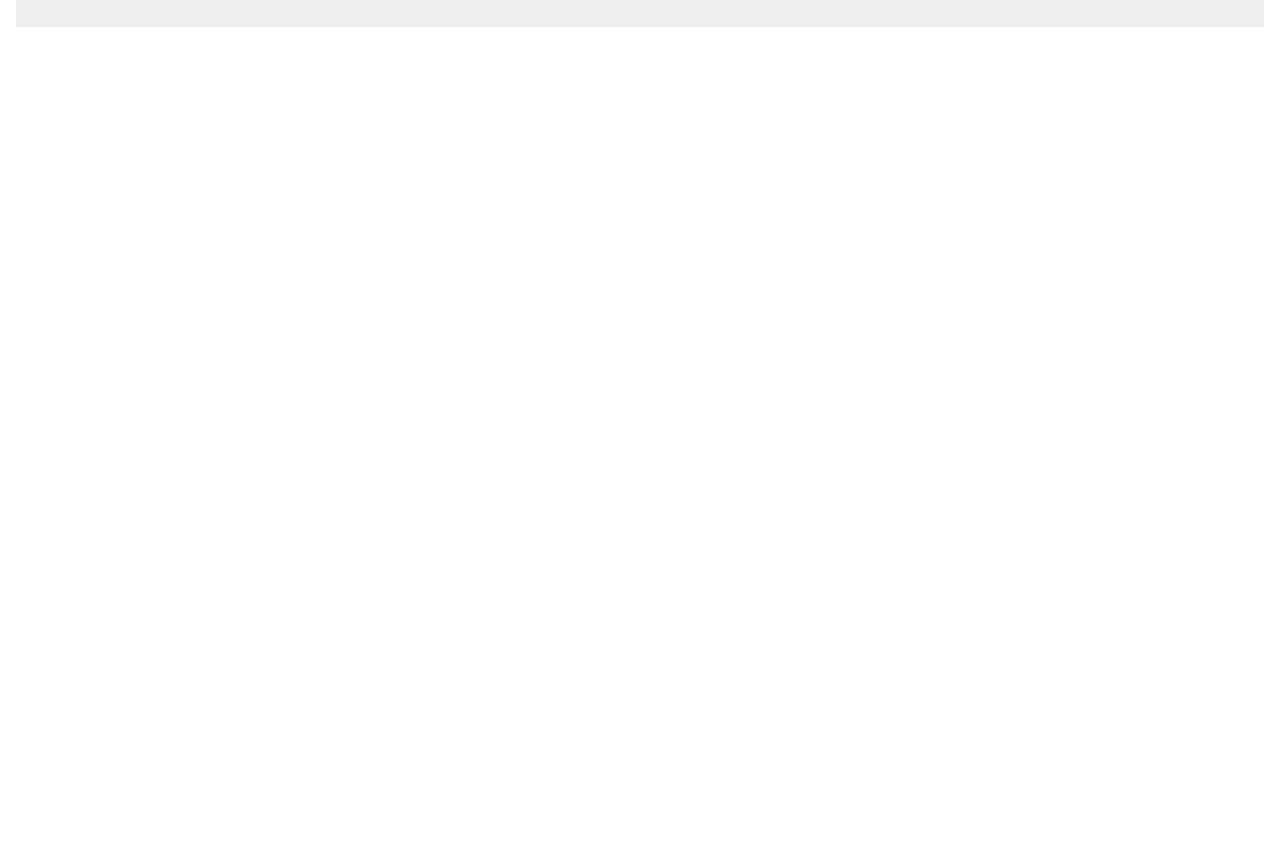
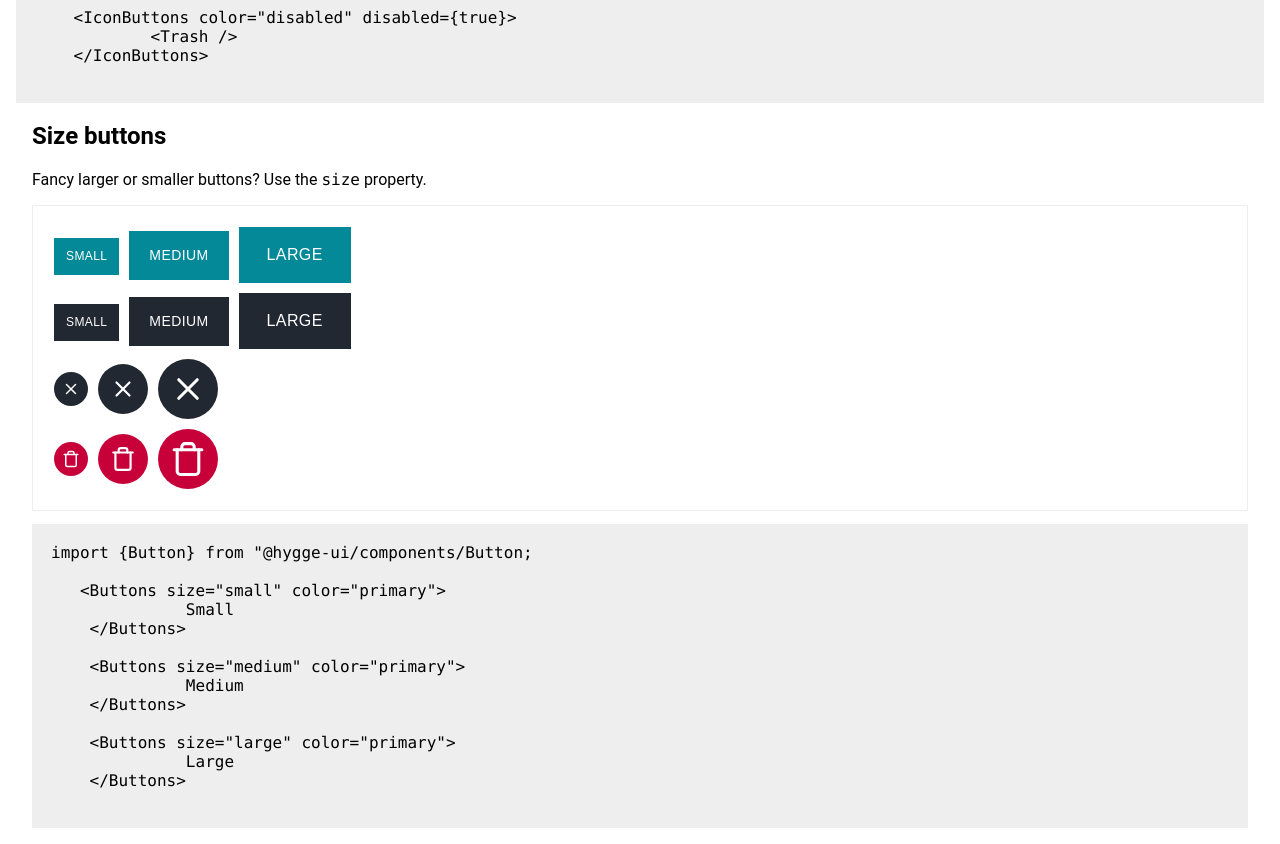
Before and after one commit to andrewjrhill/hygge-ui, a React (Create React App) app: page / in a window 1280 px wide. Shown: the part 1500-2344 px from the top of the page. Before the commit the page ends 1543 px from the top, so only its background shows below. Built offline with nearby package versions, Linux system fonts and the light colour scheme.

Commit message:
feat:Icon btns created for sizes btns

```diff
--- a/src/App.css
+++ b/src/App.css
@@ -63,10 +63,20 @@ body {
   overflow: scroll;
 }
 
+.closeIconBtnContainer {
+  display: flex;
+  align-items: center;
+}
+
+.deleteIconBtnContainer {
+  display: flex;
+  align-items: center;
+}
+
 /* Media Queries */
-@media (min-width: 64rem) {
+/* @media (min-width: 64rem) {
   .buttonsContainer {
     display: flex;
     justify-content: center;
   }
-}
+} */
--- a/src/App.js
+++ b/src/App.js
@@ -1,5 +1,5 @@
 import React from "react";
-import { Trash, Clock, ShoppingCart, Search, Download } from "react-feather";
+import { Trash, Clock, ShoppingCart, Search, Download, X } from "react-feather";
 import "./App.css";
 import Buttons from "./components/Buttons/Buttons";
 import IconButtons from "./components/IconButtons/IconButtons";
@@ -47,13 +47,13 @@ function App() {
 
     <Button color="danger">Danger</Button>
 
-    <a href="#buttons" color="primary">
-            <button className="linkButton">Link</button>
-    </a>
+    <Buttons color="linkButton" isLink hrefLink="/">
+            Link
+    </Buttons>
 
-    <Button color="disabled" disabled>
+    <Buttons color="disabled" disabled={true}>
             Disabled
-    </Button>
+    </Buttons>
               `}
           </code>
         </pre>
@@ -67,6 +67,9 @@ function App() {
           selected or deselected, such as adding or removing a star to an item.
         </p>
         <div className="buttonsContainer">
+          <IconButtons color="secondary">
+            <X />
+          </IconButtons>
           <IconButtons color="danger">
             <Trash />
           </IconButtons>
@@ -90,13 +93,17 @@ function App() {
           <code>
             {`import {Button} from "@hygge-ui/components/Button;
 
-   <IconButtons color="danger">
-    <Trash />
-          </IconButtons>
+    <IconButtons color="secondary">
+            <X />
+    </IconButtons>
+
+    <IconButtons color="danger">
+            <Trash />
+    </IconButtons>
 
     <IconButtons color="secondary">
             <Clock />
-          </IconButtons>
+    </IconButtons>
 
     <IconButtons color="success">
             <ShoppingCart />
@@ -116,6 +123,76 @@ function App() {
               `}
           </code>
         </pre>
+        <div className="buttonsHeaderWrapper">
+          <h2>Size buttons</h2>
+          <p>
+            Fancy larger or smaller buttons? Use the <code>size</code> property.
+          </p>
+          <div className="buttonsContainer">
+            <div className="primaryBtnContainer">
+              <Buttons size="small" color="primary">
+                Small
+              </Buttons>
+              <Buttons size="medium" color="primary">
+                Medium
+              </Buttons>
+              <Buttons size="large" color="primary">
+                Large
+              </Buttons>
+            </div>
+            <div className="secondaryBtnContainer">
+              <Buttons size="small" color="secondary">
+                Small
+              </Buttons>
+              <Buttons size="medium" color="secondary">
+                Medium
+              </Buttons>
+              <Buttons size="large" color="secondary">
+                Large
+              </Buttons>
+            </div>
+            <div className="closeIconBtnContainer">
+              <IconButtons size="small" color="secondary">
+                <X />
+              </IconButtons>
+              <IconButtons size="medium" color="secondary">
+                <X />
+              </IconButtons>
+              <IconButtons size="large" color="secondary">
+                <X />
+              </IconButtons>
+            </div>
+            <div className="deleteIconBtnContainer">
+              <IconButtons size="small" color="danger">
+                <Trash />
+              </IconButtons>
+              <IconButtons size="medium" color="danger">
+                <Trash />
+              </IconButtons>
+              <IconButtons size="large" color="danger">
+                <Trash />
+              </IconButtons>
+            </div>
+          </div>
+          <pre className="codeBox">
+            <code>
+              {`import {Button} from "@hygge-ui/components/Button;
+
+   <Buttons size="small" color="primary">
+              Small
+    </Buttons>
+
+    <Buttons size="medium" color="primary">
+              Medium
+    </Buttons>
+
+    <Buttons size="large" color="primary">
+              Large
+    </Buttons>
+              `}
+            </code>
+          </pre>
+        </div>
       </div>
     </header>
   );
--- a/src/components/Buttons/Buttons.css
+++ b/src/components/Buttons/Buttons.css
@@ -91,3 +91,13 @@ a.linkButton:hover {
   box-shadow: 0 0.3125rem 2.5rem -0.625rem #000;
   text-shadow: 0 0 0.375rem #fff;
 }
+
+button.small {
+  padding: 8px 12px;
+  font-size: 0.75rem;
+}
+
+button.large {
+  padding: 14px 28px;
+  font-size: 1rem;
+}
--- a/src/components/Buttons/Buttons.js
+++ b/src/components/Buttons/Buttons.js
@@ -2,7 +2,7 @@ import React from "react";
 import "./Buttons.css";
 
 const Button = props => {
-  const { color, children, disabled, isLink, hrefLink } = props;
+  const { color, children, disabled, isLink, hrefLink, size } = props;
 
   if (isLink === true) {
     return (
@@ -12,7 +12,11 @@ const Button = props => {
     );
   } else {
     return (
-      <button className={color} disabled={disabled}>
+      <button
+        // className={classNames(color, size)} third-party imported className library another option instead of template literal example below. NB to import.
+        className={`${color} ${size}`}
+        disabled={disabled}
+      >
         {children}
       </button>
     );
--- a/src/components/IconButtons/IconButtons.css
+++ b/src/components/IconButtons/IconButtons.css
@@ -16,3 +16,32 @@
   height: 1.5rem;
   display: block;
 }
+
+button.iconButton.small {
+  padding: 0;
+  font-size: 0;
+  height: 34px;
+  width: 34px;
+}
+
+button.iconButton.large {
+  padding: 0;
+  font-size: 0;
+  height: 60px;
+  width: 60px;
+}
+
+button.iconButton.small > svg {
+  width: 18px;
+  height: 18px;
+}
+
+button.iconButton.medium > svg {
+  width: 26px;
+  height: 26px;
+}
+
+button.iconButton.large > svg {
+  width: 37px;
+  height: 37px;
+}
--- a/src/components/IconButtons/IconButtons.js
+++ b/src/components/IconButtons/IconButtons.js
@@ -1,13 +1,12 @@
 import React from "react";
-import classNames from "classnames";
 import "./IconButtons.css";
 import "../Buttons/Buttons.css";
 
 const IconButton = props => {
-  const { color, children, disabled } = props;
+  const { color, children, disabled, size } = props;
 
   return (
-    <button className={classNames(color, "iconButton")} disabled={disabled}>
+    <button className={`${color} ${size} iconButton`} disabled={disabled}>
       {children}
     </button>
   );
```
